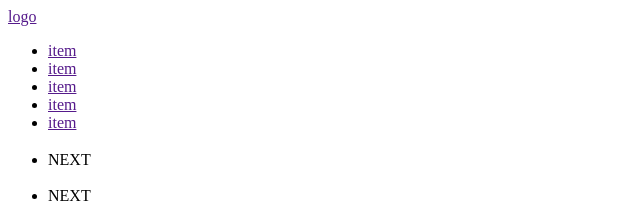
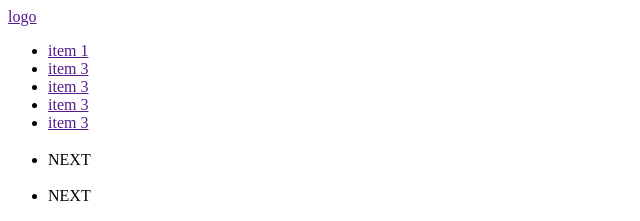
Before and after one commit to nikonenkoincodeit/test-project, a plain HTML site: page index.html in a window 1280 px wide. Shown: the top 221 px of the page, 0-640 px from the left. Drawn offline with Linux system fonts and the light colour scheme.

Commit message:
add index

```diff
--- a/index.html
+++ b/index.html
@@ -12,11 +12,11 @@
         <nav>
           <a href="" class="logo">logo</a>
           <ul>
-            <li><a href="">item</a></li>
-            <li><a href="">item</a></li>
-            <li><a href="">item</a></li>
-            <li><a href="">item</a></li>
-            <li><a href="">item</a></li>
+            <li><a href="">item 1</a></li>
+            <li><a href="">item 3</a></li>
+            <li><a href="">item 3</a></li>
+            <li><a href="">item 3</a></li>
+            <li><a href="">item 3</a></li>
           </ul>
         </nav>
       </div>
```
